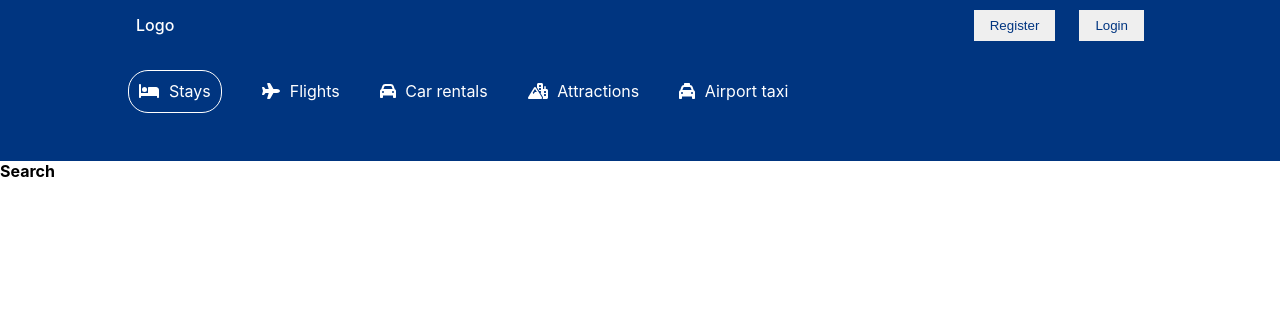
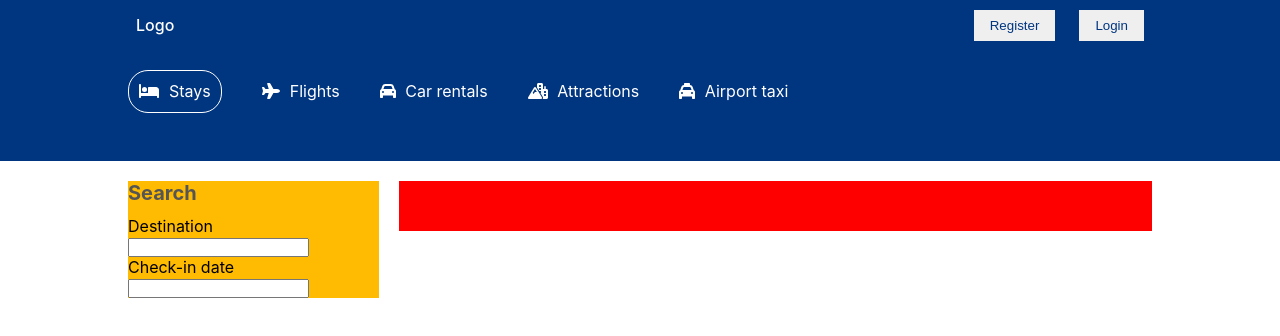
Before and after one commit to 21ciprian/booking-app, a React (Create React App) app: page /hotels in a window 1280 px wide. Shown: the top 336 px of the page. Built offline with nearby package versions, Linux system fonts and the light colour scheme.

Commit message:
Passed state from Header component to Hotels component

```diff
--- a/src/components/Header/Header.jsx
+++ b/src/components/Header/Header.jsx
@@ -13,6 +13,7 @@ import React, {useState} from 'react'
 import {DateRange} from 'react-date-range'
 import 'react-date-range/dist/styles.css'
 import 'react-date-range/dist/theme/default.css'
+import {useNavigate} from 'react-router-dom'
 import styles from './Header.module.css'
 
 function Header({type}) {
@@ -25,7 +26,9 @@ function Header({type}) {
 	])
 	const [openDate, setOpenDate] = useState(false)
 	const [openOptions, setOpenOptions] = useState(false)
+	const [destination, setDestination] = useState('')
 	const [options, setOptions] = useState({adult: 1, children: 0, room: 1})
+	const navigate = useNavigate()
 	function handleOption(name, op) {
 		setOptions(prev => {
 			return {
@@ -34,7 +37,10 @@ function Header({type}) {
 			}
 		})
 	}
-	console.log('format: ', format)
+	function handleSearch() {
+		navigate('/hotels', {state: {destination, date, options}})
+	}
+
 	return (
 		<header className={styles.header}>
 			<section
@@ -83,6 +89,7 @@ function Header({type}) {
 									type='text'
 									placeholder='Where are you going?'
 									className={styles.headerSearchInput}
+									onChange={e => setDestination(e.target.value)}
 								/>
 							</div>
 							<div className={styles.headerSearchItem}>
@@ -182,7 +189,9 @@ function Header({type}) {
 							</div>
 							<div className={styles.headerSearchItem}>
 								{' '}
-								<button className={styles.headerButton}>Search</button>{' '}
+								<button className={styles.headerButton} onClick={handleSearch}>
+									Search
+								</button>{' '}
 							</div>
 						</section>
 					</>
--- a/src/pages/Hotels/Hotels.jsx
+++ b/src/pages/Hotels/Hotels.jsx
@@ -1,17 +1,28 @@
 import React from 'react'
+import {useLocation} from 'react-router-dom'
 import Header from '../../components/Header/Header'
 import Navbar from '../../components/Navbar/Navbar'
 import styles from './Hotels.module.css'
 
 function Hotels() {
+	const location = useLocation()
+	console.log('location: ', location)
 	return (
 		<section>
 			<Navbar />
 			<Header type='hotels' />
 			<section className={styles.hotelsContainer}>
-				<section hotelsWrapper>
+				<section className={styles.hotelsWrapper}>
 					<div className={styles.hotelsSearch}>
 						<h1 className={styles.hotelsTitle}>Search</h1>
+						<div className={styles.hotelsItem}>
+							<label>Destination</label>
+							<input type='text' />
+						</div>
+						<div className={styles.hotelsItem}>
+							<label>Check-in date</label>
+							<input type='text' />
+						</div>
 					</div>
 					<div className={styles.hotelsResult}></div>
 				</section>
--- a/src/pages/Hotels/Hotels.module.css
+++ b/src/pages/Hotels/Hotels.module.css
@@ -0,0 +1,27 @@
+.hotelsContainer {
+	display: flex;
+	justify-content: center;
+	margin-top: 1.25rem;
+}
+.hotelsWrapper {
+	width: 100%;
+	max-width: 1024px;
+	display: flex;
+	gap: 1.25rem;
+}
+.hotelsSearch {
+	flex: 1;
+	background-color: #febb02;
+	position: sticky;
+	top: 0.7rem;
+}
+.hotelsResult {
+	flex: 3;
+	background-color: red;
+	height: 50px;
+}
+.hotelsTitle {
+	font-size: 1.25rem;
+	color: #555;
+	margin-bottom: 0.7rem;
+}
```
